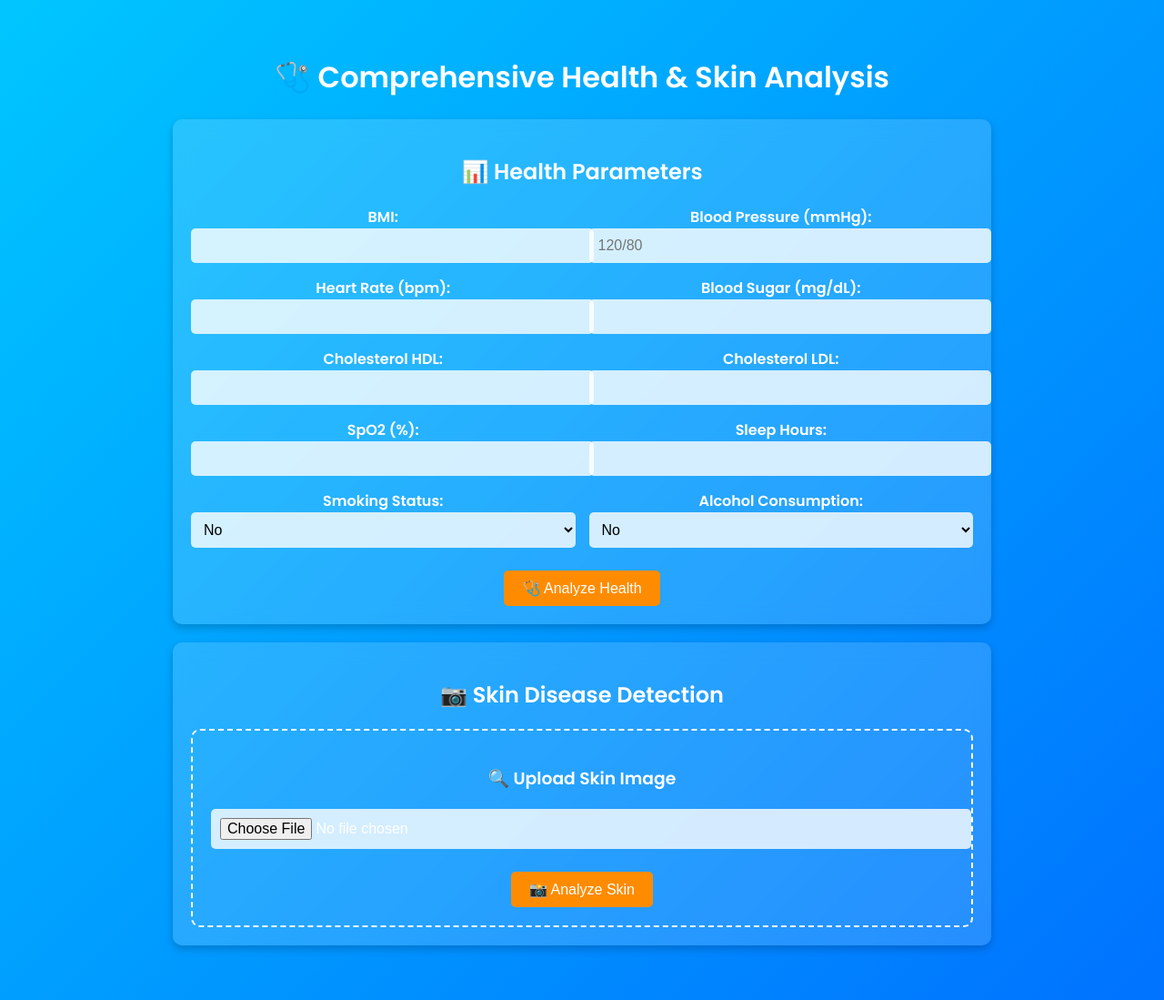
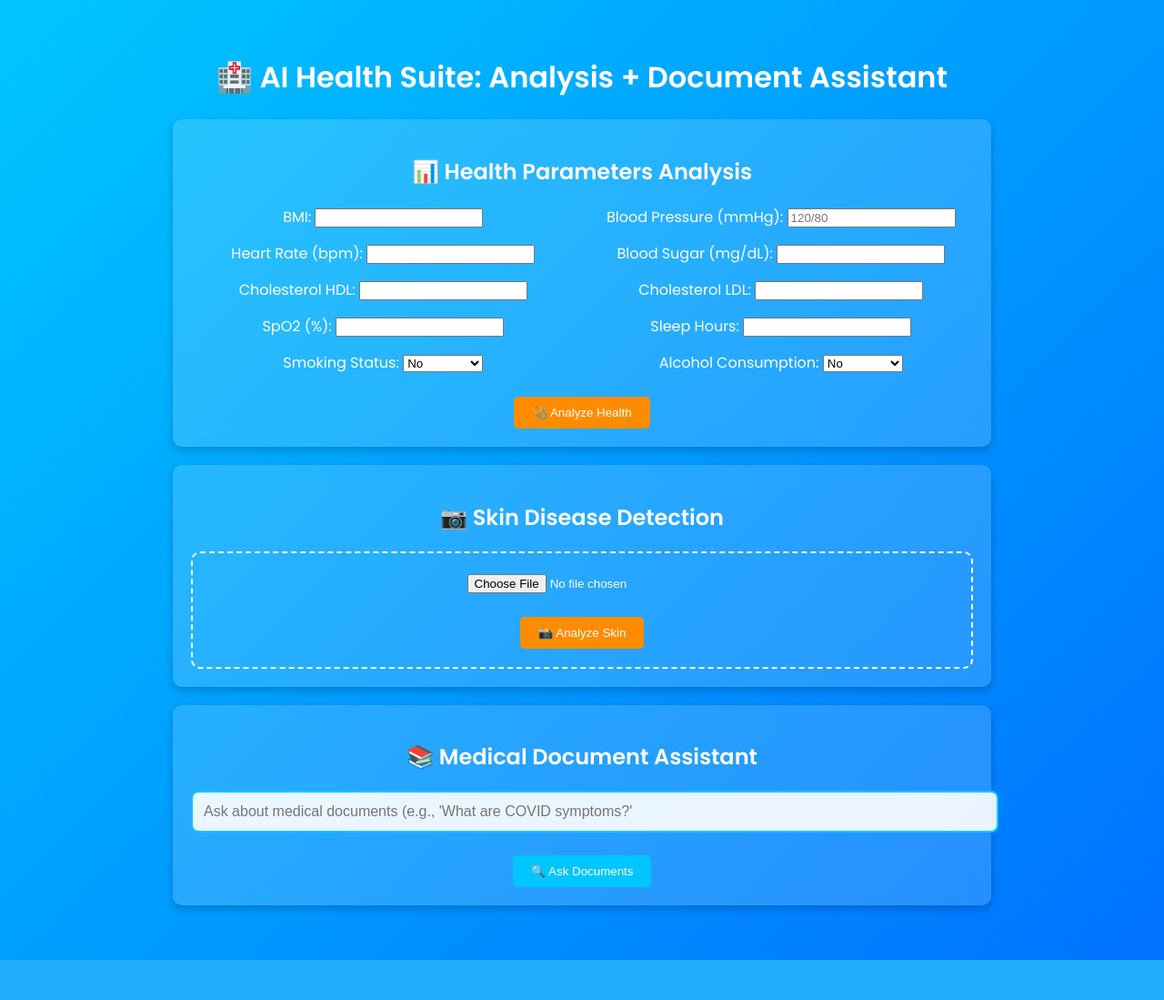
Before and after one commit to Asish2107/DL-Project, a Flask app: page / in a window 1280 px wide. Shown: the whole page at 91% size. After the commit the page ends 1055 px from the top, so only its background shows below. Run offline with Flask 3, Linux system fonts and the light colour scheme; parts of the project's set-up code (start-up, migrations or seed data) failed here and were passed over.

Commit message:
working code

```diff
--- a/app.py
+++ b/app.py
@@ -4,12 +4,15 @@ import os
 import pandas as pd
 from predict_pipeline import PredictPipeline
 from src.components.health_report_rules import generate_health_summary
+from rag_system import initialize_rag_system
 
 app = Flask(__name__)
 app.config['UPLOAD_FOLDER'] = 'static/uploads/'
 app.config['ALLOWED_EXTENSIONS'] = {'png', 'jpg', 'jpeg'}
 
+# Initialize all systems
 pipeline = PredictPipeline()
+qa_system = initialize_rag_system()
 
 def allowed_file(filename):
     return '.' in filename and filename.rsplit('.', 1)[1].lower() in app.config['ALLOWED_EXTENSIONS']
@@ -40,29 +43,47 @@ def analyze_health():
         health_report = generate_health_summary(health_series)
         return render_template('home.html', health_report=health_report)
     except Exception as e:
-        return render_template('home.html', error=f"Error processing health data: {str(e)}")
+        return render_template('home.html', error=f"Health analysis error: {str(e)}")
 
 @app.route('/analyze_skin', methods=['POST'])
 def analyze_skin():
     if 'file' not in request.files:
-        return render_template('home.html', error="No file part in request")
+        return render_template('home.html', error="No file uploaded")
 
     file = request.files['file']
     if file.filename == '':
-        return render_template('home.html', error="No selected file")
+        return render_template('home.html', error="No file selected")
 
     if file and allowed_file(file.filename):
         filename = secure_filename(file.filename)
         save_path = os.path.join(app.config['UPLOAD_FOLDER'], filename)
         file.save(save_path)
 
-        class_name, conf = pipeline.predict(save_path)
-        confidence = round(conf * 100, 2)
-
-        return render_template('home.html', skin_result=class_name, confidence=confidence, img_path=filename)
+        try:
+            class_name, conf = pipeline.predict(save_path)
+            confidence = round(conf * 100, 2)
+            return render_template('home.html',
+                                 skin_result=class_name,
+                                 confidence=confidence,
+                                 img_path=filename)
+        except Exception as e:
+            return render_template('home.html', error=f"Skin analysis error: {str(e)}")
 
     return render_template('home.html', error="Invalid file type")
 
+@app.route('/ask_docs', methods=['POST'])
+def ask_docs():
+    try:
+        question = request.form['question']
+        result = qa_system({"query": question})
+        return render_template('home.html',
+                             rag_answer=result["result"],
+                             rag_sources=list({doc.metadata["source"]
+                                           for doc in result["source_documents"]}))
+    except Exception as e:
+        return render_template('home.html',
+                             rag_error=f"Document Q&A error: {str(e)}")
+
 if __name__ == '__main__':
     os.makedirs(app.config['UPLOAD_FOLDER'], exist_ok=True)
-    app.run(debug=True)
+    app.run(host='0.0.0.0', port=5001, debug=True)
--- a/templates/home.html
+++ b/templates/home.html
@@ -3,10 +3,10 @@
 <head>
     <meta charset="UTF-8">
     <meta name="viewport" content="width=device-width, initial-scale=1.0">
-    <title>Health & Skin Analysis</title>
+    <title>Health+ Skin+ Doc AI Assistant</title>
     <link href="https://fonts.googleapis.com/css2?family=Poppins:wght@300;400;600&display=swap" rel="stylesheet">
     <style>
-        /* General Styling */
+        /* Existing styles remain unchanged */
         body {
             font-family: 'Poppins', sans-serif;
             background: linear-gradient(135deg, #00c6ff, #0072ff);
@@ -16,18 +16,12 @@
             text-align: center;
         }
 
-        h1, h2 {
-            font-weight: 600;
-        }
-
-        /* Container */
         .container {
             max-width: 900px;
             margin: 0 auto;
             padding: 20px;
         }
 
-        /* Sections */
         .section {
             background: rgba(255, 255, 255, 0.15);
             backdrop-filter: blur(10px);
@@ -38,39 +32,15 @@
             transition: transform 0.3s;
         }
 
-        .section:hover {
-            transform: scale(1.02);
-        }
-
-        /* Form Grid */
         .form-grid {
             display: grid;
             grid-template-columns: repeat(2, 1fr);
             gap: 15px;
         }
 
-        label {
-            font-weight: 600;
-        }
-
-        input, select {
-            width: 100%;
-            padding: 10px;
-            border: none;
-            border-radius: 5px;
-            font-size: 16px;
-            background: rgba(255, 255, 255, 0.8);
-        }
-
-        input:focus, select:focus {
-            outline: 2px solid #0072ff;
-        }
-
-        /* Button */
         button {
             background: #ff8c00;
             color: white;
-            font-size: 16px;
             padding: 10px 20px;
             border: none;
             border-radius: 5px;
@@ -78,25 +48,12 @@
             transition: 0.3s;
         }
 
-        button:hover {
-            background: #ff6c00;
-        }
-
-        /* Upload Box */
         .upload-box {
             border: 2px dashed white;
             padding: 20px;
-            text-align: center;
             border-radius: 10px;
-            transition: 0.3s;
         }
 
-        .upload-box:hover {
-            background: rgba(255, 255, 255, 0.2);
-            cursor: pointer;
-        }
-
-        /* Results */
         .result {
             background: rgba(0, 0, 0, 0.5);
             padding: 15px;
@@ -105,34 +62,35 @@
             text-align: left;
         }
 
-        .result p {
+        /* New RAG-specific styles */
+        .rag-question {
+            width: 100%;
+            padding: 12px;
+            border-radius: 8px;
+            border: 2px solid #00c6ff;
+            background: rgba(255, 255, 255, 0.9);
+            color: #333;
             font-size: 16px;
-            line-height: 1.6;
         }
 
-        /* Image Preview */
-        img {
-            max-width: 100%;
-            border-radius: 10px;
-            margin-top: 10px;
-            box-shadow: 0 4px 10px rgba(0, 0, 0, 0.2);
+        .source-list {
+            list-style-type: none;
+            padding-left: 0;
         }
 
-        /* Responsive Design */
-        @media (max-width: 768px) {
-            .form-grid {
-                grid-template-columns: 1fr;
-            }
+        .source-list li {
+            padding: 5px 0;
+            border-bottom: 1px solid rgba(255,255,255,0.1);
         }
     </style>
 </head>
 <body>
     <div class="container">
-        <h1>🩺 Comprehensive Health & Skin Analysis</h1>
+        <h1>🏥 AI Health Suite: Analysis + Document Assistant</h1>
 
         <!-- Health Analysis Section -->
         <div class="section">
-            <h2>📊 Health Parameters</h2>
+            <h2>📊 Health Parameters Analysis</h2>
             <form method="post" action="/analyze_health">
                 <div class="form-grid">
                     <div>
@@ -194,7 +152,6 @@
             <h2>📷 Skin Disease Detection</h2>
             <form method="post" action="/analyze_skin" enctype="multipart/form-data">
                 <div class="upload-box">
-                    <h3>🔍 Upload Skin Image</h3>
                     <input type="file" name="file" accept="image/*" required>
                     <br><br>
                     <button type="submit">📸 Analyze Skin</button>
@@ -202,23 +159,56 @@
             </form>
         </div>
 
-        <!-- Health Report -->
+        <!-- Document Q&A Assistant -->
+        <div class="section">
+            <h2>📚 Medical Document Assistant</h2>
+            <form method="post" action="/ask_docs">
+                <input type="text" class="rag-question" name="question"
+                       placeholder="Ask about medical documents (e.g., 'What are COVID symptoms?'" required>
+                <br><br>
+                <button type="submit" style="background: #00c6ff;">🔍 Ask Documents</button>
+            </form>
+
+            {% if rag_answer %}
+            <div class="result">
+                <h3>💡 AI Answer:</h3>
+                <p>{{ rag_answer }}</p>
+
+                {% if rag_sources %}
+                <h3>📄 Source Documents:</h3>
+                <ul class="source-list">
+                    {% for source in rag_sources %}
+                    <li>📁 {{ source }}</li>
+                    {% endfor %}
+                </ul>
+                {% endif %}
+            </div>
+            {% endif %}
+
+            {% if rag_error %}
+            <div class="result" style="color: #ff4444;">
+                <p>❌ Error: {{ rag_error }}</p>
+            </div>
+            {% endif %}
+        </div>
+
+        <!-- Health Report Results -->
         {% if health_report %}
         <div class="section result">
             <h2>📜 Health Analysis Report</h2>
-            <p><strong>🩺 Health Summary:</strong> {{ health_report[0] }}</p>
+            <p><strong>🩺 Summary:</strong> {{ health_report[0] }}</p>
             <p><strong>📌 Recommendations:</strong> {{ health_report[1] }}</p>
         </div>
         {% endif %}
 
-        <!-- Skin Disease Report -->
+        <!-- Skin Analysis Results -->
         {% if skin_result %}
         <div class="section result">
-            <h2>🩹 Skin Disease Analysis</h2>
-            <p><strong>🔬 Detected Class:</strong> {{ skin_result }}</p>
-            <p><strong>📊 Confidence:</strong> {{ confidence }}%</p>
+            <h2>🔬 Skin Analysis Report</h2>
+            <p><strong>Diagnosis:</strong> {{ skin_result }}</p>
+            <p><strong>Confidence:</strong> {{ confidence }}%</p>
             {% if img_path %}
-                <img src="{{ url_for('static', filename='uploads/' + img_path.split('/')[-1]) }}" alt="Uploaded Image">
+                <img src="{{ url_for('static', filename='uploads/' + img_path.split('/')[-1]) }}" alt="Skin Image">
             {% endif %}
         </div>
         {% endif %}
```
Also changed, not shown: requirements.txt (+9 -7 lines).
